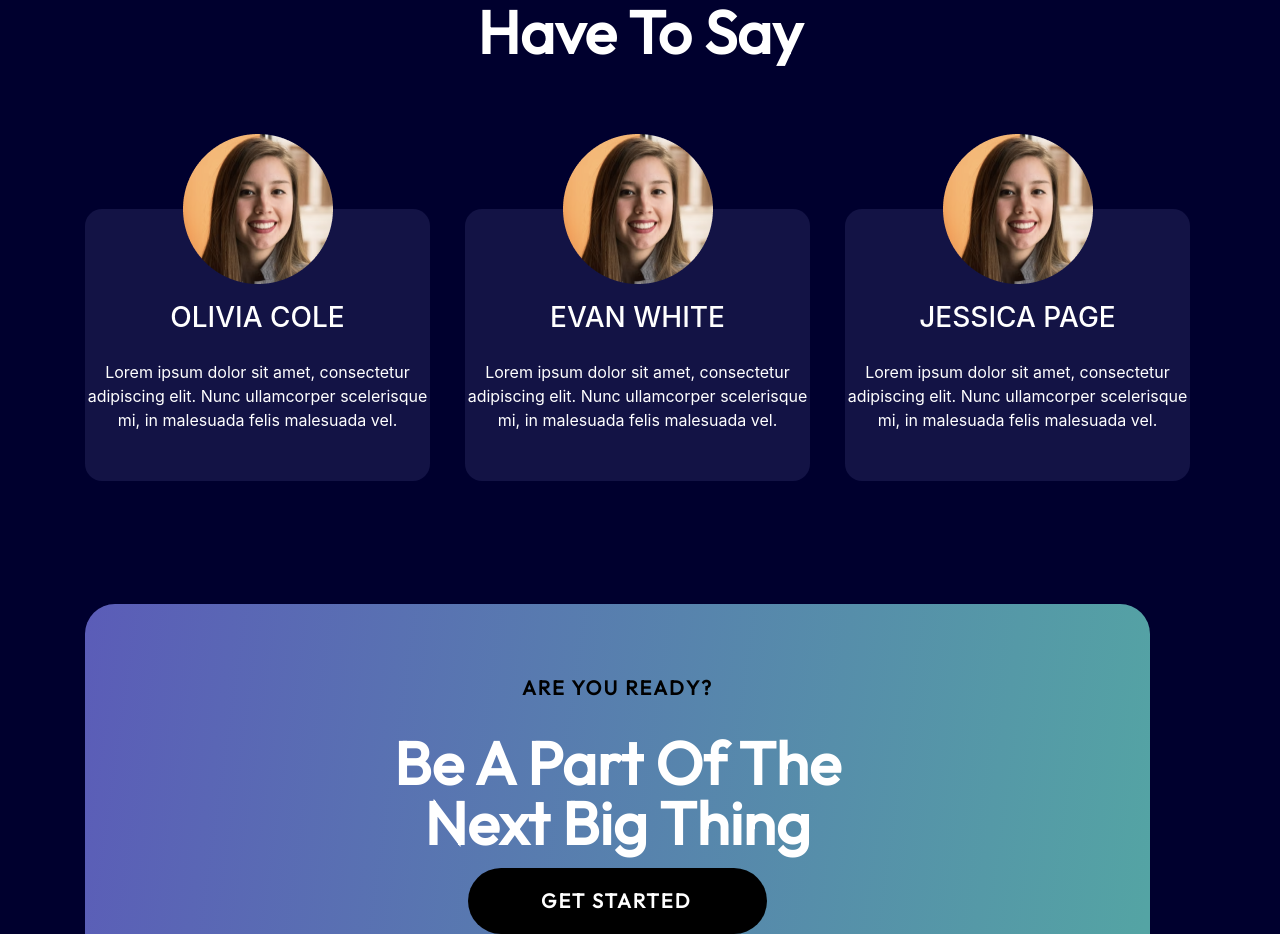
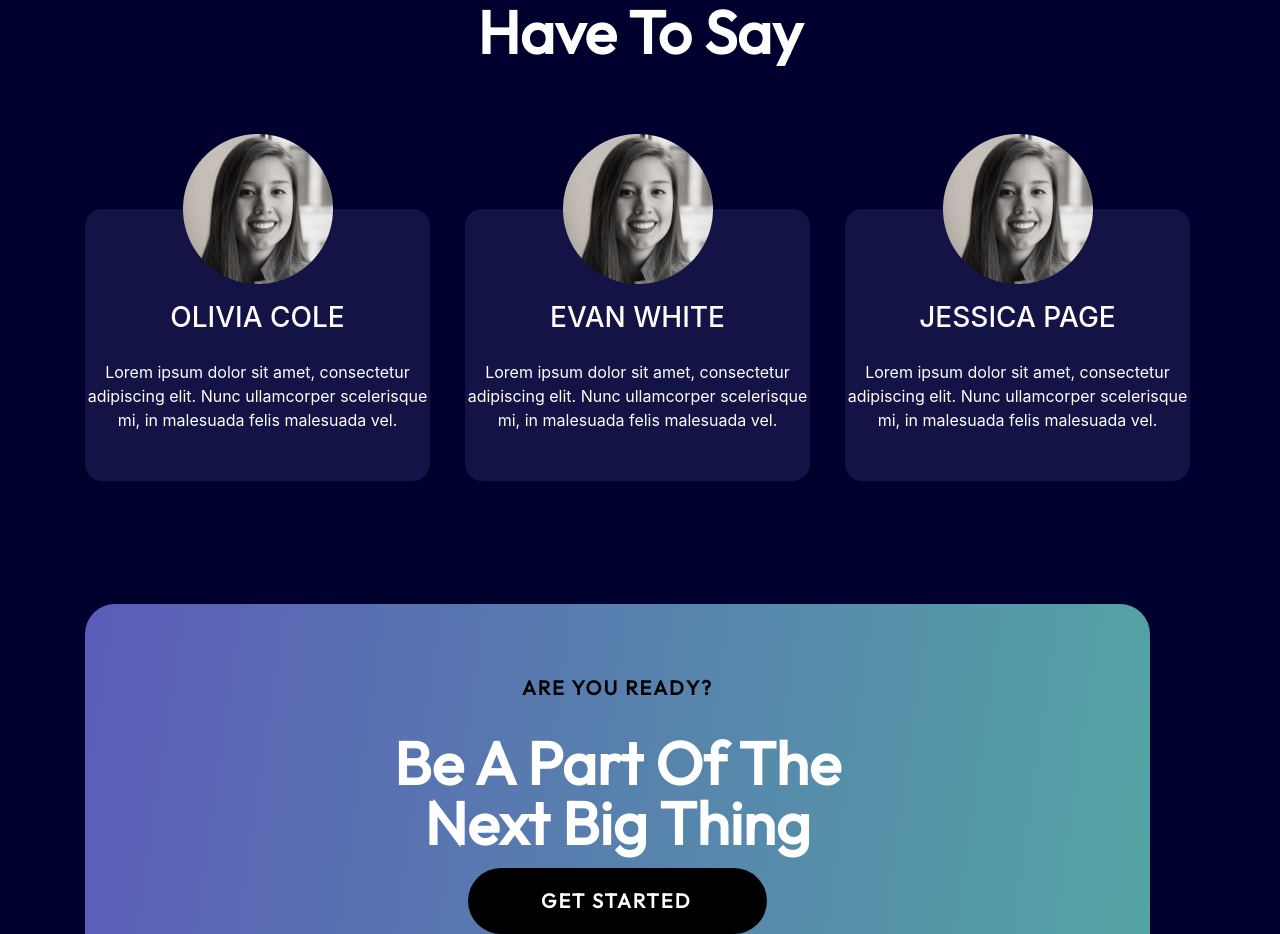
Before and after one commit to abdumamdouh/krypto, an Angular app: page / in a window 1280 px wide. Shown: the part 2560-3494 px from the top of the page. Built offline with nearby package versions, Linux system fonts and the light colour scheme.

Commit message:
gray filter to img inside the cards

```diff
--- a/src/app/components/card/card.component.css
+++ b/src/app/components/card/card.component.css
@@ -16,6 +16,10 @@ p {
   top: -75px;
 }
 
+.avatar img {
+  filter: grayscale(90%);
+}
+
 h3 {
   margin-top: 92px;
   text-transform: uppercase;
```
